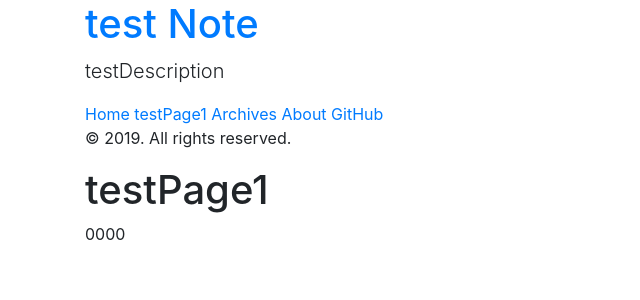
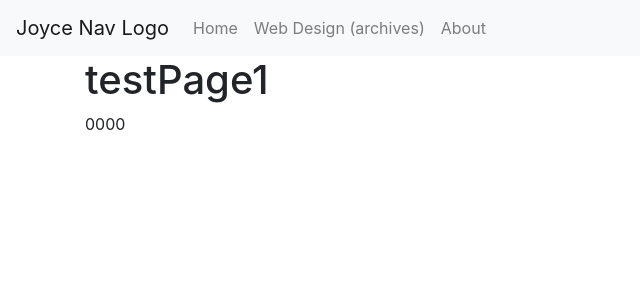
Before and after one commit to joycewen0910/joycewen0910.github.io, a Jekyll site: the page built from testPage1.html, in a window 1280 px wide. Shown: the top 300 px of the page, without its empty margins (0-640 px from the left). Built offline with Jekyll 4.4.1, drawn with Linux system fonts in a browser that asks for light colours.

Commit message:
nav test

```diff
--- a/_includes/sidebar.html
+++ b/_includes/sidebar.html
@@ -1,4 +1,4 @@
-<div class="sidebar">
+<!-- <div class="sidebar">
   <div class="container sidebar-sticky">
     <div class="sidebar-about">
       <h1>
@@ -10,13 +10,38 @@
     </div>
 
     <nav class="sidebar-nav">
-      <a class="sidebar-nav-item{% if page.index == 'home' %} active{% endif %}" href="{{ '/' | relative_url }}">Home</a>
-<a class="sidebar-nav-item{% if page.index == 'testPage1' %} active{% endif %}" href="{{ '/testPage1' | relative_url }}">testPage1</a>
-      <a class="sidebar-nav-item{% if page.index == 'archives' %} active{% endif %}" href="{{ '/archives' | relative_url }}">Archives</a>
-      <a class="sidebar-nav-item{% if page.index == 'about' %} active{% endif %}" href="{{ '/about' | relative_url }}">About</a>
+      <a class="sidebar-nav-item{% if page.index == 'home' %} active{% endif %}"
+        href="{{ '/' | relative_url }}">Home</a>
+      <a class="sidebar-nav-item{% if page.index == 'testPage1' %} active{% endif %}"
+        href="{{ '/testPage1' | relative_url }}">testPage1</a>
+      <a class="sidebar-nav-item{% if page.index == 'archives' %} active{% endif %}"
+        href="{{ '/archives' | relative_url }}">Archives</a>
+      <a class="sidebar-nav-item{% if page.index == 'about' %} active{% endif %}"
+        href="{{ '/about' | relative_url }}">About</a>
       <a class="sidebar-nav-item" href="{{ site.github.repo }}">GitHub</a>
     </nav>
 
     <p class="copyright">&copy; {{ site.time | date: '%Y' }}. All rights reserved.</p>
   </div>
-</div>
+</div> -->
+
+
+
+
+<nav class="navbar navbar-expand-lg navbar-light bg-light">
+  <a class="navbar-brand" href="{{ '/' | relative_url }}">Joyce Nav Logo</a>
+  <button class="navbar-toggler" type="button" data-toggle="collapse" data-target="#navbarNavAltMarkup"
+    aria-controls="navbarNavAltMarkup" aria-expanded="false" aria-label="Toggle navigation">
+    <span class="navbar-toggler-icon"></span>
+  </button>
+  <div class="collapse navbar-collapse" id="navbarNavAltMarkup">
+    <div class="navbar-nav">
+      <a class="nav-item nav-link sidebar-nav-item{% if page.index == 'home' %} active{% endif %}"
+        href="{{ '/' | relative_url }}">Home</a>
+      <a class="nav-item nav-link sidebar-nav-item{% if page.index == 'archives' %} active{% endif %}"
+        href="{{ '/archives' | relative_url }}">Web Design (archives)</a>
+      <a class="nav-item nav-link sidebar-nav-item{% if page.index == 'about' %} active{% endif %}"
+        href="{{ '/about' | relative_url }}">About</a>
+    </div>
+  </div>
+</nav>
--- a/stylesheets/helpers/_variables.scss
+++ b/stylesheets/helpers/_variables.scss
@@ -86,7 +86,8 @@ $theme-colors: map-merge(
     "warning":    $warning,
     "danger":     $danger,
     "light":      $light,
-    "dark":       $dark
+    "dark":       $dark,
+    "joyce":   #f8bbd0
   ),
   $theme-colors
 );
```
